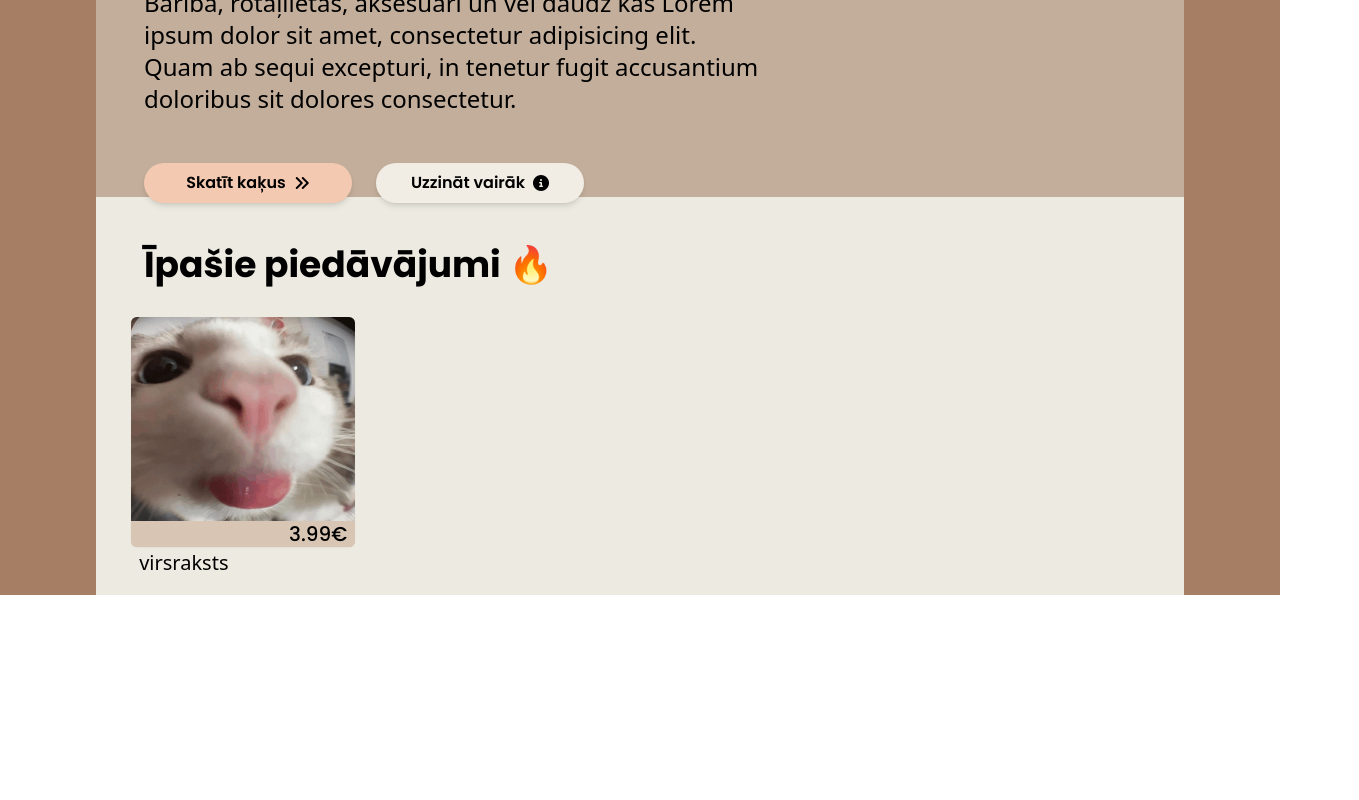
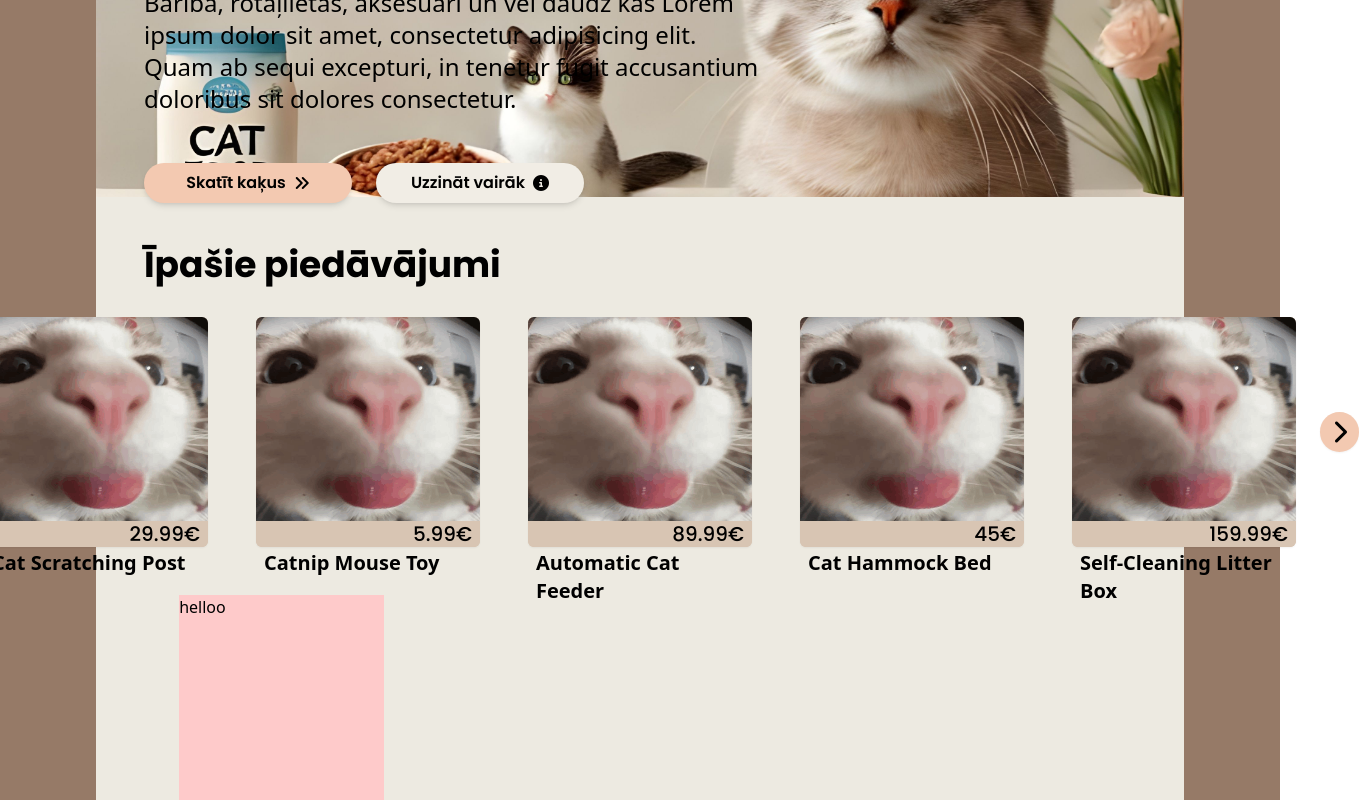
Before and after one commit to ZeUltimatey/PROkrastin-cija, a React (Create React App) app in the folder react-app/: page / in a window 1280 px wide. Shown: the part 317-1117 px from the top of the page, 1359 px wide, since content can reach past the window. Before the commit the page ends 912 px from the top, so only its background shows below. Built offline with nearby package versions, Linux system fonts and the light colour scheme; a web font is replaced by a local one.

Commit message:
added bg, offers

```diff
--- a/react-app/src/components/homepage/Homepage.tsx
+++ b/react-app/src/components/homepage/Homepage.tsx
@@ -7,11 +7,12 @@ export const Homepage = () => {
   return (
     <div
       className="h-auto lg:px-24 pt-6
-       bg-[#A57E63] "
+       bg-[#967a67] "
     >
       <Navbar />
       <MainCard />
       <SpecialOffers />
+      <Categories />
     </div>
   );
 };
--- a/react-app/src/components/homepage/ItemCard.tsx
+++ b/react-app/src/components/homepage/ItemCard.tsx
@@ -1,13 +1,8 @@
-type ItemCardProps = {
-  id: number;
-  title: string;
-  description: string;
-  price: number;
-};
+import { ItemCardProps } from "./types/ItemCardProps";
 
 export const ItemCard = ({ id, title, description, price }: ItemCardProps) => {
   const formattedDescription =
-    description.length > 40 ? `${description.slice(0, 40)} ...` : description;
+    description.length > 90 ? `${description.slice(0, 90)} ...` : description;
 
   return (
     <div className="h-[18vw] group bg-[#D8C5B3] flex flex-col w-56 rounded-md shadow-sm place-content-between hover:shadow-md transition-all hover:cursor-pointer">
@@ -17,7 +12,7 @@ export const ItemCard = ({ id, title, description, price }: ItemCardProps) => {
           className="bg-red-400 rounded-t-md max-h-56 group-hover:max-h-0 transition-all w-full"
         ></img>
         <div className="flex flex-col h-20 py-2 px-2 justify-between">
-          <h1 className="text-xl group-hover:text-2xl transition-all">
+          <h1 className="text-xl group-hover:text-2xl transition-all font-semibold">
             {title}
           </h1>
           <div className="group-hover:animate-[fade-in_0.5s_ease-in_forwards] opacity-0 hidden group-hover:block">
--- a/react-app/src/components/homepage/categories/Categories.tsx
+++ b/react-app/src/components/homepage/categories/Categories.tsx
@@ -1,9 +1,11 @@
-import { ItemCard } from "../ItemCard";
+import { Category } from "./Category";
 
 export const Categories = () => {
   return (
-    <div className="p-12 bg-[#EDEAE1] h-auto">
-      <div className="grid grid-cols-5 place-items-center"></div>
+    <div className="px-24 bg-[#EDEAE1] h-auto">
+      <div className="grid grid-cols-5 place-items-center">
+        <Category />
+      </div>
     </div>
   );
 };
--- /dev/null
+++ b/react-app/src/components/homepage/categories/Category.tsx
@@ -0,0 +1,7 @@
+export const Category = () => {
+  return (
+    <div className="w-[16vw] h-[16vw] bg-red-200">
+      <div>helloo</div>
+    </div>
+  );
+};
--- /dev/null
+++ b/react-app/src/components/homepage/enums/ItemCard.ts
@@ -0,0 +1,6 @@
+export enum ItemCard {
+  id,
+  title,
+  description,
+  price,
+}
--- a/react-app/src/components/homepage/main-card/MainCard.tsx
+++ b/react-app/src/components/homepage/main-card/MainCard.tsx
@@ -5,7 +5,7 @@ import { TitleCard } from "./TitleCard";
 export const MainCard = () => {
   return (
     <>
-      <div className="bg-[#C2AE9A] flex w-full h-[32vw] p-12 justify-between">
+      <div className="bg-cat-bg-image bg-no-repeat bg-center bg-cover flex w-full h-[32vw] p-12 justify-between">
         <div className="flex flex-col gap-12">
           <TitleCard />
           <div className="flex gap-6">
--- a/react-app/src/components/homepage/special-offers/SpecialOffers.tsx
+++ b/react-app/src/components/homepage/special-offers/SpecialOffers.tsx
@@ -1,16 +1,56 @@
 import { ItemCard } from "../ItemCard";
+import catItems from "../../../data/cat_items.json";
+import { useState } from "react";
 
 export const SpecialOffers = () => {
+  const [startItem, setStartItem] = useState(0);
+
+  const items = catItems
+    .slice(startItem, startItem + 5)
+    .map((item) => (
+      <ItemCard
+        key={item.id}
+        id={item.id}
+        title={item.title}
+        description={item.description}
+        price={item.price}
+      />
+    ));
+
+  const incrementStartItem = () => {
+    console.log(startItem);
+    if (catItems.length > startItem + 5) {
+      setStartItem(startItem + 1);
+    } else {
+      setStartItem(0);
+    }
+  };
+
+  const decrementStartItem = () => {
+    if (startItem !== 0) {
+      setStartItem(startItem - 1);
+    } else {
+      setStartItem(catItems.length - 5);
+    }
+  };
+
   return (
     <div className="p-12 bg-[#EDEAE1] h-auto flex flex-col gap-8">
-      <h1 className="text-4xl font-poppins font-bold">Īpašie piedāvājumi 🔥</h1>
-      <div className="grid grid-cols-5 place-items-center">
-        <ItemCard
-          id={1}
-          title="virsraksts"
-          description="apraksts"
-          price={3.99}
-        />
+      <h1 className="text-4xl font-poppins font-bold">Īpašie piedāvājumi</h1>
+      <div className="flex place-items-center justify-center gap-6">
+        <div
+          onClick={decrementStartItem}
+          className="bg-[#F3C9B1] py-1 px-3 shadow-sm rounded-full hover:brightness-90 hover:cursor-pointer"
+        >
+          <i className="fa-solid fa-chevron-left text-2xl"></i>
+        </div>
+        <div className="flex gap-12 place-items-center">{items}</div>
+        <div
+          onClick={incrementStartItem}
+          className="bg-[#F3C9B1] py-1 px-3 shadow-sm rounded-full hover:brightness-90 hover:cursor-pointer"
+        >
+          <i className="fa-solid fa-chevron-right text-2xl"></i>
+        </div>
       </div>
     </div>
   );
--- /dev/null
+++ b/react-app/src/components/homepage/types/ItemCardProps.ts
@@ -0,0 +1,6 @@
+export type ItemCardProps = {
+  id: number;
+  title: string;
+  description: string;
+  price: number;
+};
--- /dev/null
+++ b/react-app/src/data/cat_items.json
@@ -0,0 +1,74 @@
+[
+  {
+    "id": 1,
+    "title": "Cat Scratching Post",
+    "description": "Durable scratching post for cats to keep their claws healthy.",
+    "price": 29.99
+  },
+  {
+    "id": 2,
+    "title": "Catnip Mouse Toy",
+    "description": "Soft, plush mouse toy filled with premium catnip.",
+    "price": 5.99
+  },
+  {
+    "id": 3,
+    "title": "Automatic Cat Feeder",
+    "description": "Programmable feeder for portion-controlled meals.",
+    "price": 89.99
+  },
+  {
+    "id": 4,
+    "title": "Cat Hammock Bed",
+    "description": "Hanging bed for cats to relax and enjoy their nap time.",
+    "price": 45.0
+  },
+  {
+    "id": 5,
+    "title": "Self-Cleaning Litter Box",
+    "description": "Automatic litter box that cleans itself after each use.",
+    "price": 159.99
+  },
+  {
+    "id": 6,
+    "title": "Cat Window Perch",
+    "description": "Comfortable window-mounted seat for cats to watch the outside world.",
+    "price": 35.99
+  },
+  {
+    "id": 7,
+    "title": "Cat Water Fountain",
+    "description": "Flowing water fountain to encourage hydration.",
+    "price": 25.5
+  },
+  {
+    "id": 8,
+    "title": "Laser Pointer Toy",
+    "description": "Interactive laser pointer to keep cats entertained.",
+    "price": 12.99
+  },
+  {
+    "id": 9,
+    "title": "Cat Carrier Bag",
+    "description": "Comfortable, lightweight carrier for transporting your cat.",
+    "price": 49.99
+  },
+  {
+    "id": 10,
+    "title": "Cat Grooming Glove",
+    "description": "Silicone grooming glove to gently remove loose fur while petting.",
+    "price": 15.99
+  },
+  {
+    "id": 11,
+    "title": "Cat Tree with Hideaway",
+    "description": "Multi-level cat tree with hideaway spots and scratching posts.",
+    "price": 110.0
+  },
+  {
+    "id": 12,
+    "title": "Organic Catnip",
+    "description": "100% organic, high-quality catnip for playtime.",
+    "price": 7.5
+  }
+]
--- a/react-app/tailwind.config.js
+++ b/react-app/tailwind.config.js
@@ -12,6 +12,15 @@ module.exports = {
           "0%": { opacity: "0" },
           "100%": { opacity: "1" },
         },
+        slide: {
+          "slide-left": {
+            "0%": { transform: "translateX(0)" },
+            "100%": { transform: "translateX(-100%)" },
+          },
+        },
+      },
+      backgroundImage: {
+        "cat-bg-image": 'url("/public/cat_bg.jpg")',
       },
     },
   },
```
Also changed, not shown: react-app/public/cat_bg.jpg (added).
